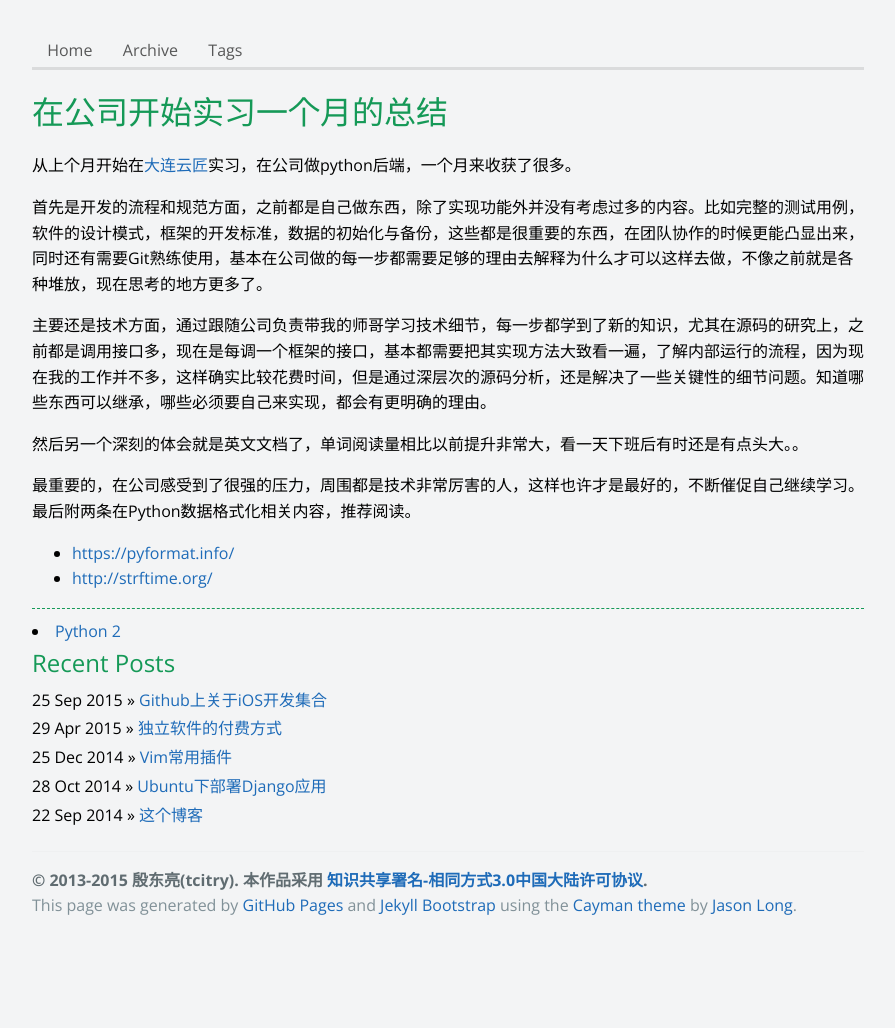
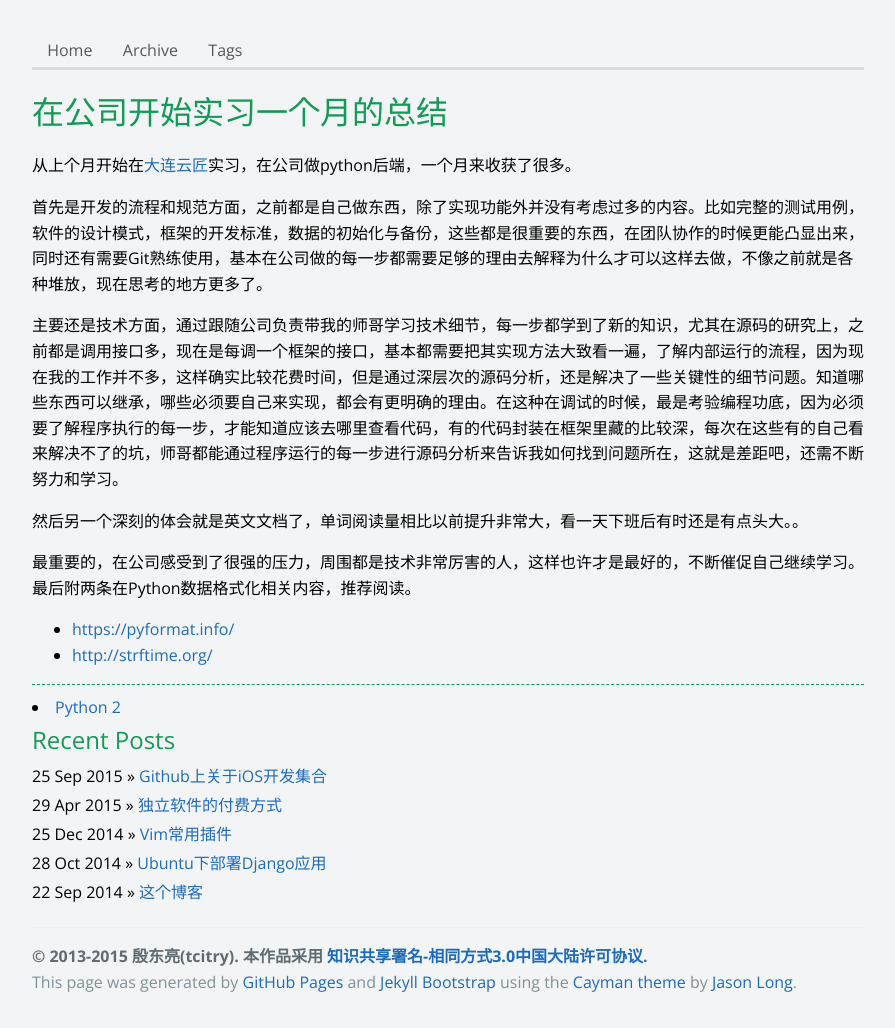
Before and after one commit to dlpu/dlpu.github.io, a Jekyll site: the page built from _posts/2015-11-24-one-month-practice.md, in a window 1280 px wide. Shown: the whole page, without its empty margins (192-1087 px from the left). Built offline with Jekyll 4.4.1, drawn with Linux system fonts in a browser that asks for light colours; Markdown is read by kramdown in place of the engine named in the settings; comment, search, counter and statistics services are not loaded; before the commit the page ends 951 px from its top, so only the background shows below that.

Commit message:
renew post

```diff
--- a/_posts/2015-11-24-one-month-practice.md
+++ b/_posts/2015-11-24-one-month-practice.md
@@ -9,7 +9,7 @@ tags : [Python]
 
 首先是开发的流程和规范方面，之前都是自己做东西，除了实现功能外并没有考虑过多的内容。比如完整的测试用例，软件的设计模式，框架的开发标准，数据的初始化与备份，这些都是很重要的东西，在团队协作的时候更能凸显出来，同时还有需要Git熟练使用，基本在公司做的每一步都需要足够的理由去解释为什么才可以这样去做，不像之前就是各种堆放，现在思考的地方更多了。
 
-主要还是技术方面，通过跟随公司负责带我的师哥学习技术细节，每一步都学到了新的知识，尤其在源码的研究上，之前都是调用接口多，现在是每调一个框架的接口，基本都需要把其实现方法大致看一遍，了解内部运行的流程，因为现在我的工作并不多，这样确实比较花费时间，但是通过深层次的源码分析，还是解决了一些关键性的细节问题。知道哪些东西可以继承，哪些必须要自己来实现，都会有更明确的理由。
+主要还是技术方面，通过跟随公司负责带我的师哥学习技术细节，每一步都学到了新的知识，尤其在源码的研究上，之前都是调用接口多，现在是每调一个框架的接口，基本都需要把其实现方法大致看一遍，了解内部运行的流程，因为现在我的工作并不多，这样确实比较花费时间，但是通过深层次的源码分析，还是解决了一些关键性的细节问题。知道哪些东西可以继承，哪些必须要自己来实现，都会有更明确的理由。在这种在调试的时候，最是考验编程功底，因为必须要了解程序执行的每一步，才能知道应该去哪里查看代码，有的代码封装在框架里藏的比较深，每次在这些有的自己看来解决不了的坑，师哥都能通过程序运行的每一步进行源码分析来告诉我如何找到问题所在，这就是差距吧，还需不断努力和学习。
 
 然后另一个深刻的体会就是英文文档了，单词阅读量相比以前提升非常大，看一天下班后有时还是有点头大。。
 
```
